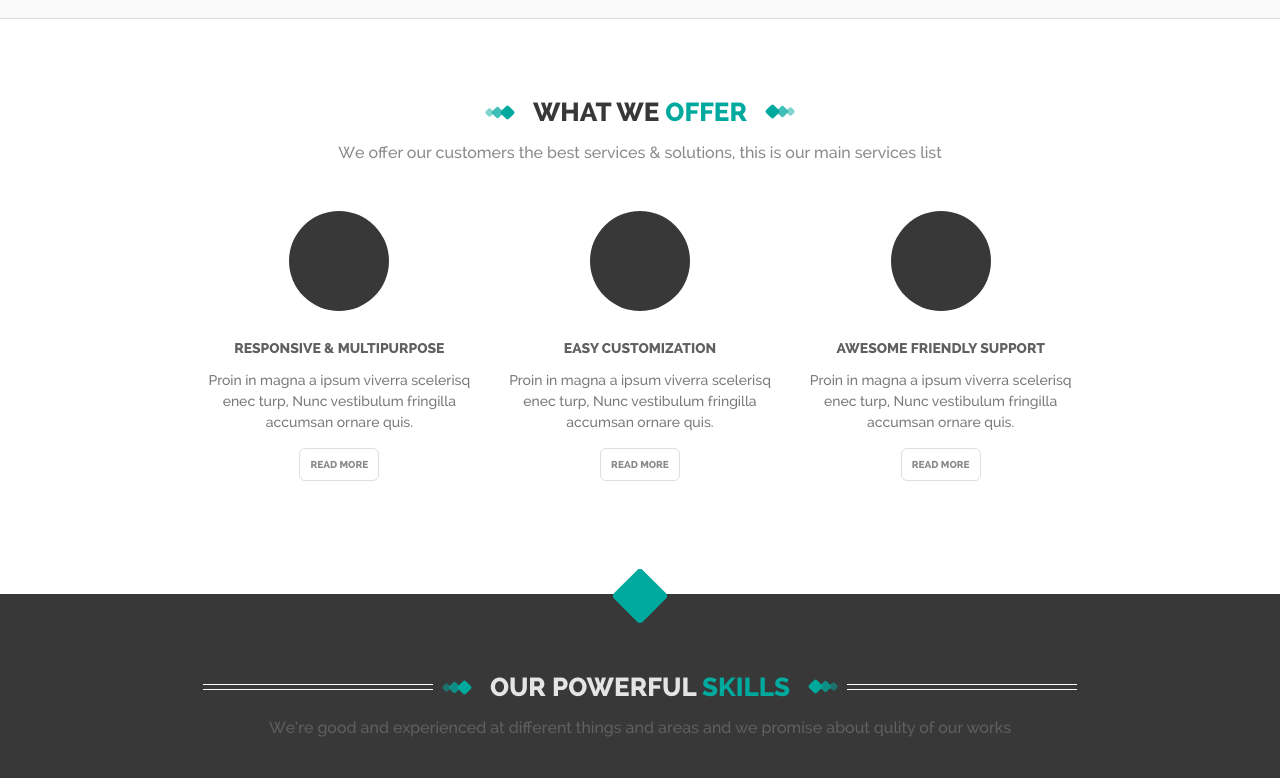
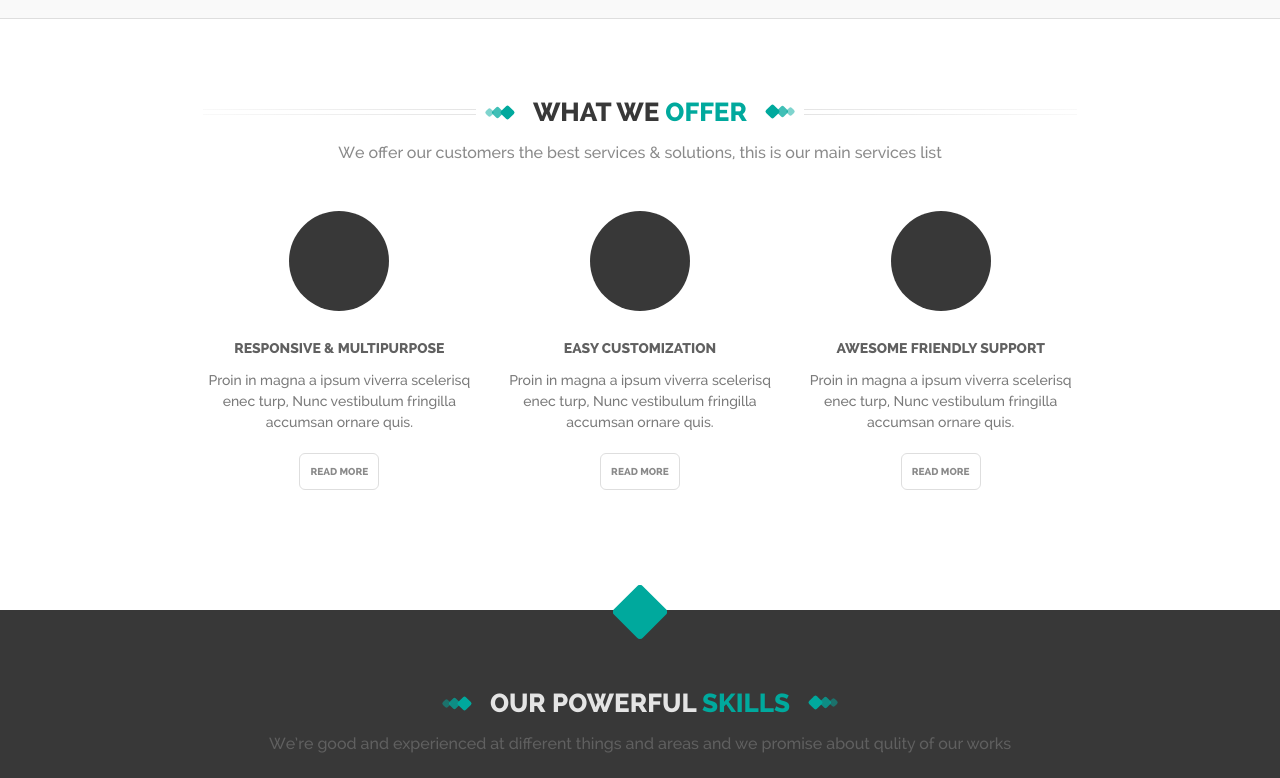
Before and after one commit to sufifisas/assessment1, a React (Create React App) app: page / in a window 1280 px wide. Shown: the part 882-1660 px from the top of the page. Built offline with nearby package versions, Linux system fonts and the light colour scheme.

Commit message:
second commit

```diff
--- a/package.json
+++ b/package.json
@@ -12,7 +12,6 @@
     "react": "^17.0.2",
     "react-circular-progressbar": "^2.0.4",
     "react-dom": "^17.0.2",
-    "react-move": "^6.4.0",
     "react-multi-carousel": "^2.6.2",
     "react-scripts": "4.0.3",
     "web-vitals": "^1.0.1"
--- a/src/components/bracket.js
+++ b/src/components/bracket.js
@@ -4,13 +4,13 @@ export default function bracket(props) {
     return (
         <div className="relative w-full uppercase leading-base">
             <div className="flex justify-between items-center">
-                <div className="h-6 bg-transparent border-t border-white border-b flex-grow"></div>
+                <div className={`h-6 bg-transparent border-t border-b flex-grow ${props.show} `} ></div>
                 <div className="flex sm:mx-10">
                     <BracketLeft rotate={0}/>
                     {props.children}
                     <BracketLeft rotate={180}/>
                 </div>
-                <div className="h-6 bg-transparent border-t border-white border-b flex-grow"></div>
+                <div className={`h-6 bg-transparent border-t border-b flex-grow ${props.show1} `}></div>
             </div>
         </div>
     )
--- a/src/index.css
+++ b/src/index.css
@@ -114,4 +114,10 @@
     .stack-4 {
       @apply absolute left-120
     }
+    .gradient {
+      border-image: linear-gradient(45deg, #e4e4e4, #f9f9f9) 1;
+    }
+    .gradient-left {
+      border-image: linear-gradient(45deg, #f9f9f9, #e4e4e4) 1;
+    }
   }
--- a/src/sections/section1.js
+++ b/src/sections/section1.js
@@ -9,7 +9,7 @@ export default function Section1() {
                         <h4 className="text-black-900 text-base lg:text-lg xl:text-xl">what are you waiting for ?</h4>
                         <h1 className="mb-10 lg:mt-10 lg:mb-20 text-black-900 uppercase font-sans-bold text-3xl sm:text-4xl lg:text-4.5xl xl:text-6xl">let’s be creative !</h1>
                         <h4 className="p-10 text-left bg-black-800 text-white rounded-md myriad italic">lorem ipsum dolor si amet</h4>
-                        <Bracket>
+                        <Bracket show="border-white" show1="border-white">
                             <h2 className="mx-20 my-30 lg:my-50 text-black-900 lg:text-3xl font-sans-bold text-2xl"><span className="text-green">start</span> doing that</h2>
                         </Bracket>
                         <div className="font-icons text-green animate-bounce text-4xl lg:text-4.5xl xl:text-6xl">&#x3b;</div>
--- a/src/sections/section2.js
+++ b/src/sections/section2.js
@@ -19,13 +19,13 @@ export default function Section2() {
             </div>
             <h3 className="uppercase font-sans-bold text-black-600 mb-15 leading-base">{list.title}</h3>
             <p className="text-black-500 text-base inline-block mb-20">{list.content}</p>
-            <a href='#' className="item2 p-10 border border-grey-600 font-sans-bold uppercase text-xs text-black-400 rounded-md hover:bg-green hover:text-grey-500">read more</a>
+            <button className="item2 p-10 border border-grey-600 font-sans-bold uppercase text-xs text-black-400 rounded-md hover:bg-green hover:text-grey-500">read more</button>
         </li>
     );
     return(
         <section>
             <div className="pt-60 text-center container pb-120">
-                <Bracket>
+                <Bracket show="gradient-left" show1="gradient">
                     <h2 className="mx-20 my-20 text-black-900 text-2xl lg:text-3xl font-sans-bold">
                         what we <span className="text-green">offer</span>
                     </h2>
--- a/src/sections/section3.js
+++ b/src/sections/section3.js
@@ -56,7 +56,7 @@ export default function Section3() {
                     </div>
                 </div>
             <div className="container pt-60 text-center pb-70">
-                <Bracket>
+                <Bracket show="border-none" show1="border-none">
                     <h2 className="mx-20 my-20 text-grey-400 text-2xl lg:text-3xl font-sans-bold">our powerful <span className="text-green">skills</span></h2>
                 </Bracket>
                 <p className="text-lg text-black-600 mb-50 md:leading-base">We’re good and experienced at different things and areas and we promise about qulity of our works</p>
--- a/src/sections/section5.js
+++ b/src/sections/section5.js
@@ -50,7 +50,7 @@ export default function Section5() {
                 <ul className="grid sm:grid-cols-2 lg:grid-cols-4 gap-20 md:gap-x-40 lg:gap-x-30">
                     {items}
                 </ul>
-                <a href="#"><p className="btn mt-50 w-full bg-green text-grey-400">view all works</p></a>
+                <button><p className="btn mt-50 w-full bg-green text-grey-400">view all works</p></button>
             </div>
         </section>
     )
--- a/src/sections/section7.js
+++ b/src/sections/section7.js
@@ -2,7 +2,7 @@ import Carousel from "react-multi-carousel";
 import "react-multi-carousel/lib/styles.css";
 
 export default function Section7() {
-    const list = ['home','portfolio','blog','1','1','2','2','1'];
+    const list = [1,2,3,4,5];
     const items = list.map((list,i) =>
         <span key={i}>
         <p className="btn bg-grey-400 text-green inline-flex">alexis simpson &nbsp;<span className="italic font-sans text-sm text-grey-900 capitalize">- CEO & Developer</span></p>
@@ -52,9 +52,6 @@ export default function Section7() {
                     arrows={false}
                     renderButtonGroupOutside={true}
                     customButtonGroup={<CustomButtonGroupAsArrows />}
-                    containerClass=""
-                    itemClass=""
-                    sliderClass=""
                     autoPlay={true}
                     autoPlaySpeed={5000}
                     infinite={true}
--- a/src/sections/section8.js
+++ b/src/sections/section8.js
@@ -9,7 +9,7 @@ export default function Section8() {
     const list = [Scent,Vivid,Hobnob,Burnabox];
     const items = list.map((list,i) =>
         <div key={i} className="w-full md:w-270 h-160 opacity-30 bg-black-800 rounded-md inline-flex justify-center items-center hover:opacity-100 cursor-pointer">
-            <img src={list}/>
+            <img src={list} alt={`logo-${i}`}/>
         </div>
     );
     const responsive = {
@@ -46,13 +46,7 @@ export default function Section8() {
 
     return(
         <section className="bg-black-900">
-            {/* <div className="container-c mx-auto py-50 relative flex items-center">
-            <button className="font-icons w-30 h-30 bg-grey-400 rounded-md text-green text-2.5xl leading-base mr-5 absolute -left-60 ">&#x44;</button>
-                <ul className="flex ">
-                    {items}
-                </ul>
-                <button className="font-icons w-30 h-30  rounded-md bg-green text-grey-400 text-2.5xl leading-base mr-5 absolute -right-60 ">&#x45;</button>
-            </div> */}
+
             <div className="relative container py-50">
             <Carousel
             ssr
```
Also changed, not shown: 1 other file (tests, documents, lock files or other folders).
